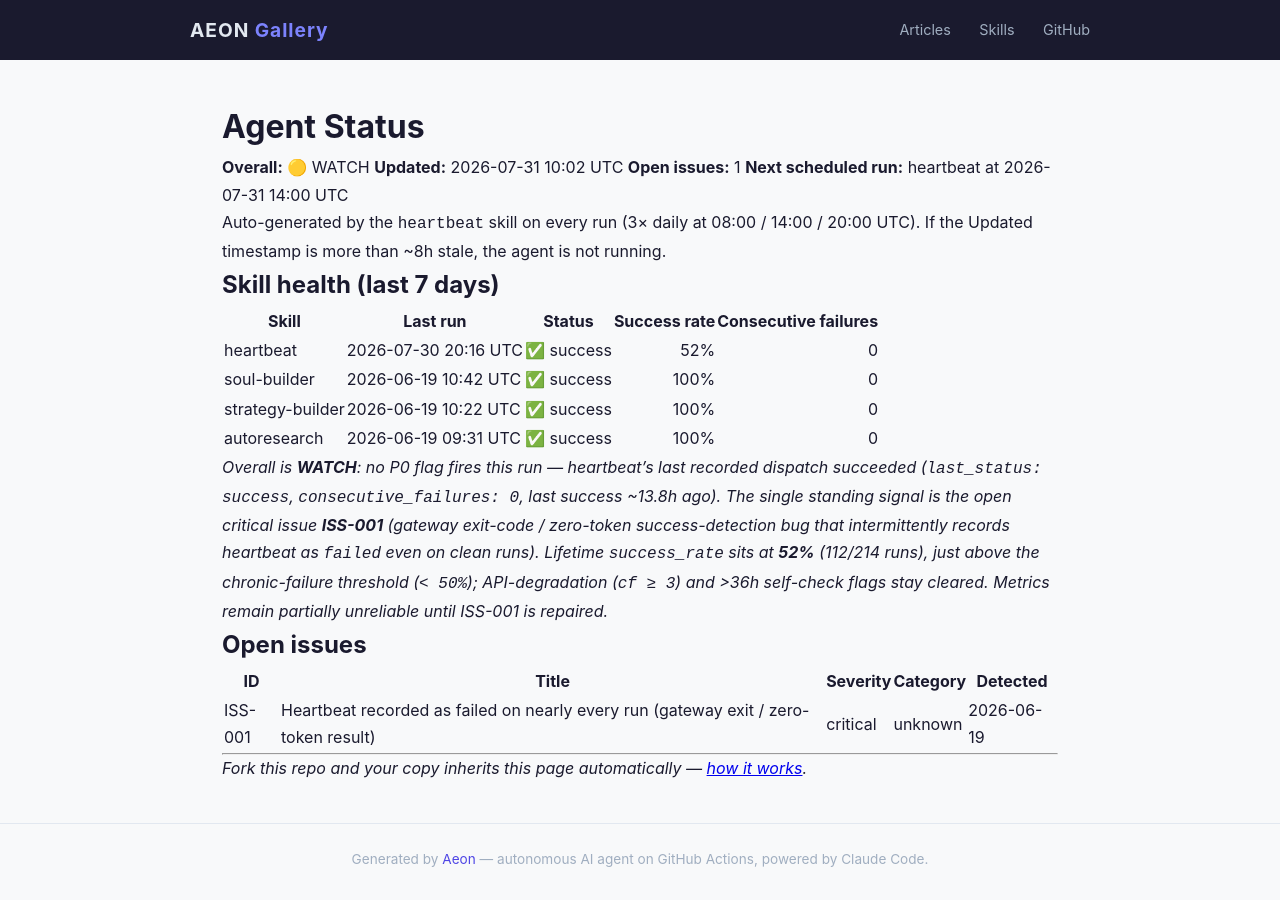
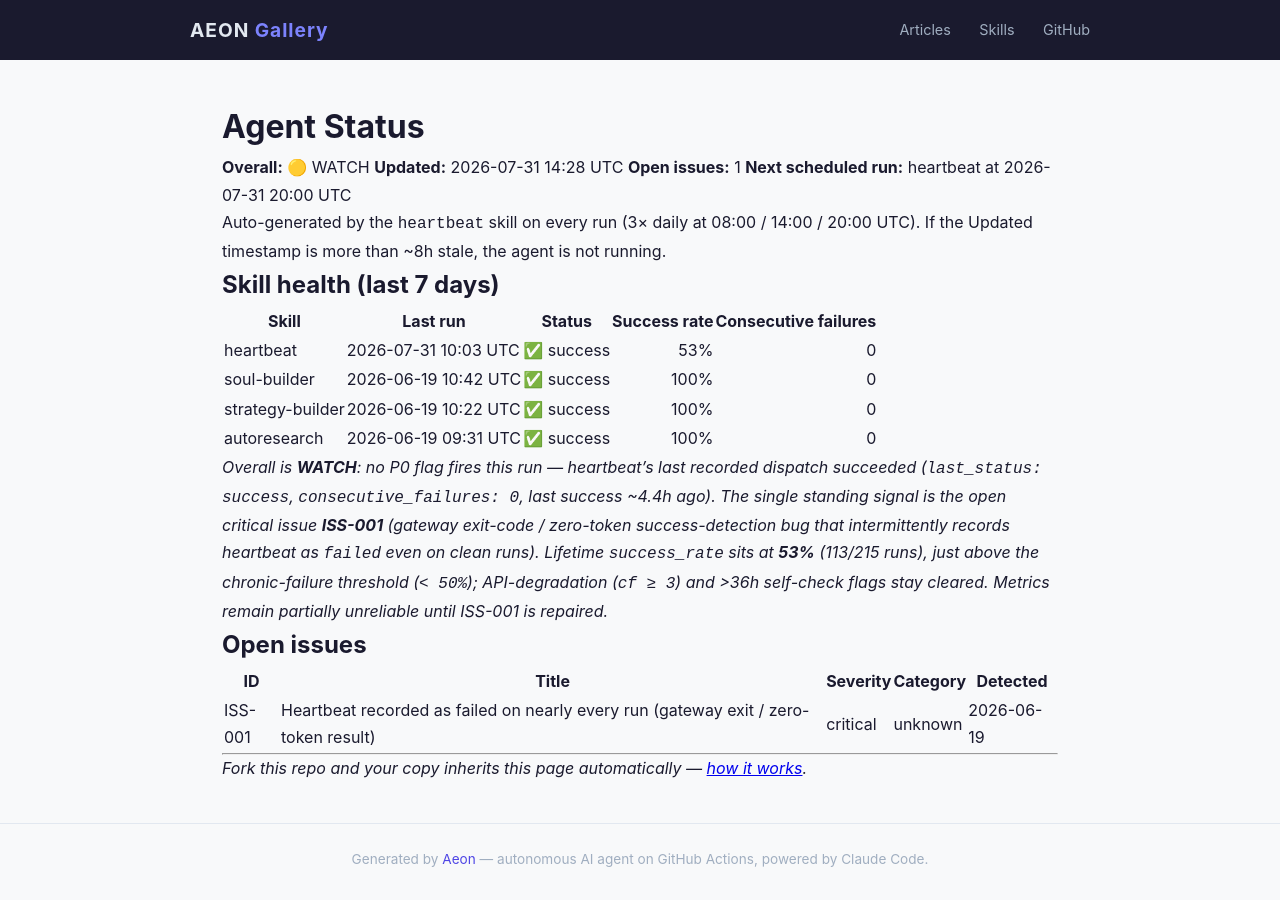
Before and after one commit to RickCrosschain/aeon, a Jekyll site: the page built from docs/status.md, in a window 1280 px wide. Built offline with Jekyll 4.4.1, drawn with Linux system fonts in a browser that asks for light colours.

Commit message:
chore(heartbeat): auto-commit 2026-07-31

```diff
--- a/docs/status.md
+++ b/docs/status.md
@@ -7,9 +7,9 @@
 # Agent Status
 
 **Overall:** 🟡 WATCH
-**Updated:** 2026-07-31 10:02 UTC
+**Updated:** 2026-07-31 14:28 UTC
 **Open issues:** 1
-**Next scheduled run:** heartbeat at 2026-07-31 14:00 UTC
+**Next scheduled run:** heartbeat at 2026-07-31 20:00 UTC
 
 Auto-generated by the `heartbeat` skill on every run (3× daily at 08:00 / 14:00 / 20:00 UTC). If the Updated timestamp is more than ~8h stale, the agent is not running.
 
@@ -17,12 +17,12 @@
 
 | Skill | Last run | Status | Success rate | Consecutive failures |
 |-------|----------|--------|-------------:|---------------------:|
-| heartbeat | 2026-07-30 20:16 UTC | ✅ success | 52% | 0 |
+| heartbeat | 2026-07-31 10:03 UTC | ✅ success | 53% | 0 |
 | soul-builder | 2026-06-19 10:42 UTC | ✅ success | 100% | 0 |
 | strategy-builder | 2026-06-19 10:22 UTC | ✅ success | 100% | 0 |
 | autoresearch | 2026-06-19 09:31 UTC | ✅ success | 100% | 0 |
 
-_Overall is **WATCH**: no P0 flag fires this run — heartbeat's last recorded dispatch succeeded (`last_status: success`, `consecutive_failures: 0`, last success ~13.8h ago). The single standing signal is the open critical issue **ISS-001** (gateway exit-code / zero-token success-detection bug that intermittently records heartbeat as `failed` even on clean runs). Lifetime `success_rate` sits at **52%** (112/214 runs), just above the chronic-failure threshold (`< 50%`); API-degradation (`cf ≥ 3`) and >36h self-check flags stay cleared. Metrics remain partially unreliable until ISS-001 is repaired._
+_Overall is **WATCH**: no P0 flag fires this run — heartbeat's last recorded dispatch succeeded (`last_status: success`, `consecutive_failures: 0`, last success ~4.4h ago). The single standing signal is the open critical issue **ISS-001** (gateway exit-code / zero-token success-detection bug that intermittently records heartbeat as `failed` even on clean runs). Lifetime `success_rate` sits at **53%** (113/215 runs), just above the chronic-failure threshold (`< 50%`); API-degradation (`cf ≥ 3`) and >36h self-check flags stay cleared. Metrics remain partially unreliable until ISS-001 is repaired._
 
 ## Open issues
 
--- a/memory/token-usage.csv
+++ b/memory/token-usage.csv
@@ -115,3 +115,4 @@
 2026-07-30,heartbeat,claude-opus-4-8,2098,4445,422407,56993
 2026-07-30,heartbeat,claude-opus-4-8,2100,6258,472321,56549
 2026-07-31,heartbeat,claude-opus-4-8,2096,4415,287247,43440
+2026-07-31,heartbeat,claude-opus-4-8,2100,4717,356504,43015
```
Also changed, not shown: memory/logs/2026-07-31.md (+15 -0 lines), .outputs/heartbeat.md.
